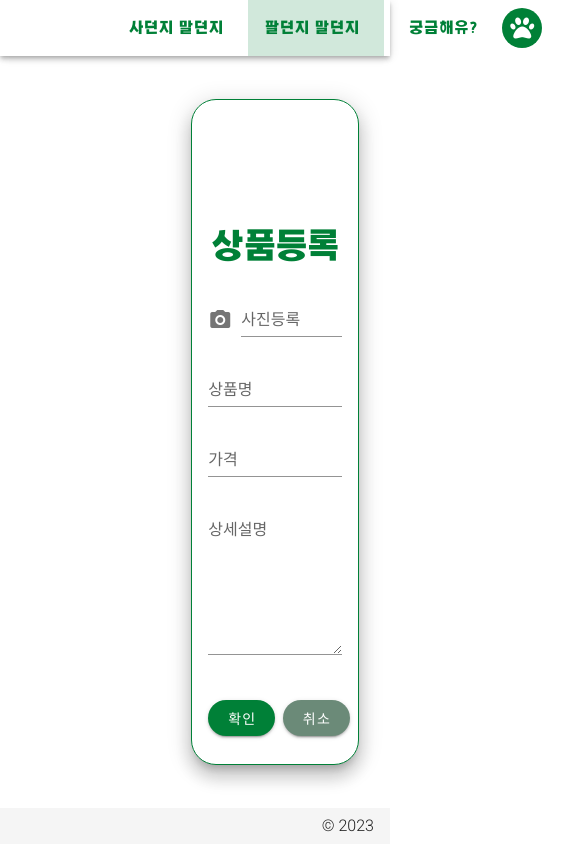
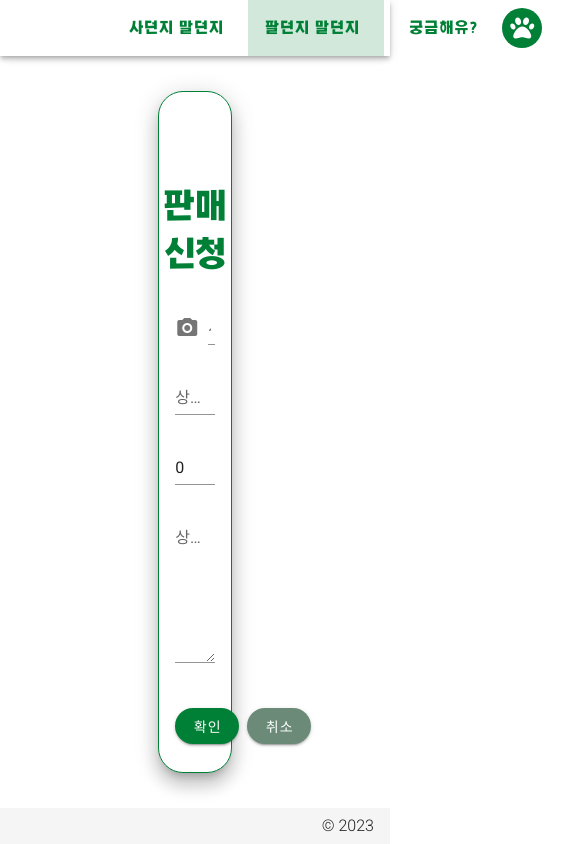
Before and after one commit to 0206cho/WhatSuMarket, a Vue app: page /insert in a window 390 px wide. Shown: the whole page, 562 px wide, since content can reach past the window. Built offline with nearby package versions, Linux system fonts and the light colour scheme.

Commit message:
modify: modify sell price panel title and layout for mobile responsibility

```diff
--- a/public/index.html
+++ b/public/index.html
@@ -5,7 +5,7 @@
     <meta http-equiv="X-UA-Compatible" content="IE=edge">
     <meta name="viewport" content="width=device-width,initial-scale=1.0">
     <link rel="icon" href="<%= BASE_URL %>favicon.ico">
-    <title><%= htmlWebpackPlugin.options.title %></title>
+    <title>왓슈?</title>
     <link rel="stylesheet" href="https://fonts.googleapis.com/css?family=Roboto:100,300,400,500,700,900">
     <link rel="stylesheet" href="https://cdn.jsdelivr.net/npm/@mdi/font@latest/css/materialdesignicons.min.css">
     <!--아이콘-->
--- a/src/views/Insert.vue
+++ b/src/views/Insert.vue
@@ -1,56 +1,60 @@
 <template>
   <!-- 템플릿안에 컨테이너가 있어야함 -->
 
-  <v-container style="max-width:1300px"  fill-height>
-    <v-layout align-center row wrap>
+  <v-container fluid fill-height style="height: 100%;">
     <v-row justify="center" align="center">
-          <v-col cols="4">
-            <v-card elevation="12" width="550" height="100%"
+      <v-col cols="3" md="3" xs="12" sm="12">
+        <v-card elevation="12" height="100%"
                 style="border-radius:25px; border: 1px solid #008037">
           <v-img :src="require('../../images/WhatSuWhite.png')" max-height="110" max-width="110"
                  style="margin: 1em auto;"></v-img>
-                <div style="text-align: center; color:#008037; font-size:xx-large; font-family: 'KOTRA_BOLD';" class="mt-0">상품등록</div>
+          <div style="text-align: center; color:#008037; font-size:xx-large; font-family: 'KOTRA_BOLD';" class="mt-0">판매 신청</div>
           <v-card-text>
-                      <v-file-input :rules="rules" accept="image/png, image/jpeg, image/bmp" color="#008037" prepend-icon="mdi-camera" label="사진등록"></v-file-input>
-                      <v-text-field color="#008037" label="상품명" single-line></v-text-field>
-                      <v-text-field color="#008037" label="가격" single-line></v-text-field>
-                      <v-textarea color="#008037" name="input-7-1" label="상세설명" value="" hint=""></v-textarea>
+            <v-file-input v-model="files" chips multiple accept="image/png, image/jpeg, image/bmp" color="#008037" prepend-icon="mdi-camera" label="사진등록"></v-file-input>
+            <v-text-field v-model="sell_product.title" color="#008037" label="상품명" single-line></v-text-field>
+            <v-text-field v-model="sell_product.price" type="number" color="#008037" label="가격" single-line></v-text-field>
+            <v-textarea  v-model="sell_product.description" color="#008037" name="input-7-1" label="상세설명" value="" hint=""></v-textarea>
           </v-card-text>
           <v-card-actions class="mx-2 mb-5">
             <v-spacer></v-spacer>
-                        <v-btn dark color="#008037" style="border-radius: 30px;" width="50%">확인</v-btn>
-                        <v-btn dark color="#6B8A78" style="border-radius: 30px;" width="50%">취소</v-btn>
+            <v-btn dark color="#008037" style="border-radius: 30px;" width="50%" @click="onClickSend">확인</v-btn>
+            <v-btn dark color="#6B8A78" style="border-radius: 30px;" width="50%" @click="onClickCancel">취소</v-btn>
             <v-spacer></v-spacer>
           </v-card-actions>
         </v-card>
       </v-col>
     </v-row>
-    </v-layout>
   </v-container>
 </template>
 <script>
 export default {
   name: "Insert",
-
-
-  beforeCreate() {
-      console.log('beforeCreate')
+  data: () => ({
+    sell_product: {
+      title: '',
+      description: '',
+      price: 0
     },
-  created() {
-      console.log('created')
+    files: null
+  }),
+  methods: {
+    onClickSend: function () {
+      const formData = new FormData()
+      for (let i = 0; i < this.files.length; i++) {
+        formData.append('files', this.files[i])
+      }
+      formData.append('request', new Blob([JSON.stringify(this.sell_product)]))
+      console.dir(formData)
     },
-  beforeMount() {
-      console.log('beforeMount')
-  },
-  mounted() {
-      console.log('mounted')
-  },
-  beforeDestroyed() {
-      console.log('beforeDestroyed')
-  },
-  destroyed() {
-      console.log('destroyed')
-  },
+    onClickCancel: function () {
+      this.sell_product = {
+        title: '',
+        description: '',
+        price: 0
+      }
+      this.files = null
+    }
+  }
 }
 </script>
 
--- a/src/views/List.vue
+++ b/src/views/List.vue
@@ -3,7 +3,7 @@
     <h1 class="py-12"
         style="display: flex; justify-content: center; font-weight:bold; color:#008037; font-family:'KOTRA_BOLD';">사던지
       말던지</h1> <br>
-    <v-data-iterator :items="products" :items-per-page="6" hide-default-footer>
+    <v-data-iterator :items="products" :items-per-page="24" hide-default-footer>
       <template v-slot:default="props">
         <v-row>
           <v-col cols="4" v-for="(product, index) in props.items" :key="index" class="mb-3">
@@ -26,30 +26,6 @@
         </v-row>
       </template>
     </v-data-iterator>
-    <v-row style="display: flex; justify-content: center;" class="pb-8">
-      <v-col cols="3" class="mx-4" v-for="(product, index) in products" :key="index">
-        <v-hover v-slot="{ hover }">
-          <v-card @click="detail" :elevation="hover ? 16 : 2" class="mx-auto rounded-lg" width="300" height="320"
-                  max-height="320" style="border-radius:25px; border: 1px solid #008037">
-            <v-img height="200" :src="`https://picsum.photos/${index}00/300`"></v-img>
-
-            <v-card-title class="pb-1">{{ product.title }}</v-card-title>
-
-            <v-card-text class="pb-1">
-              <div class="black--text" style="font-weight: bold;">
-                {{ product.price.toLocaleString() }}원
-              </div>
-
-              <div class="pt-3" style="color:#008037">관심 {{ product.favorite }} &nbsp;| &nbsp; 채팅 {{
-                  product.chat
-                }}
-              </div>
-            </v-card-text>
-          </v-card>
-        </v-hover>
-      </v-col>
-    </v-row>
-
   </v-container>
 </template>
 
```
Lines whose indentation alone changed are shown as unchanged.
